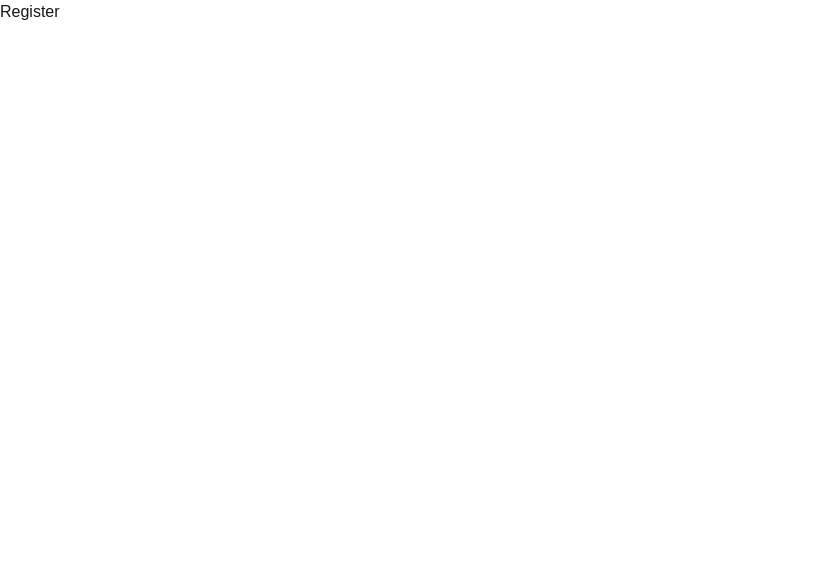
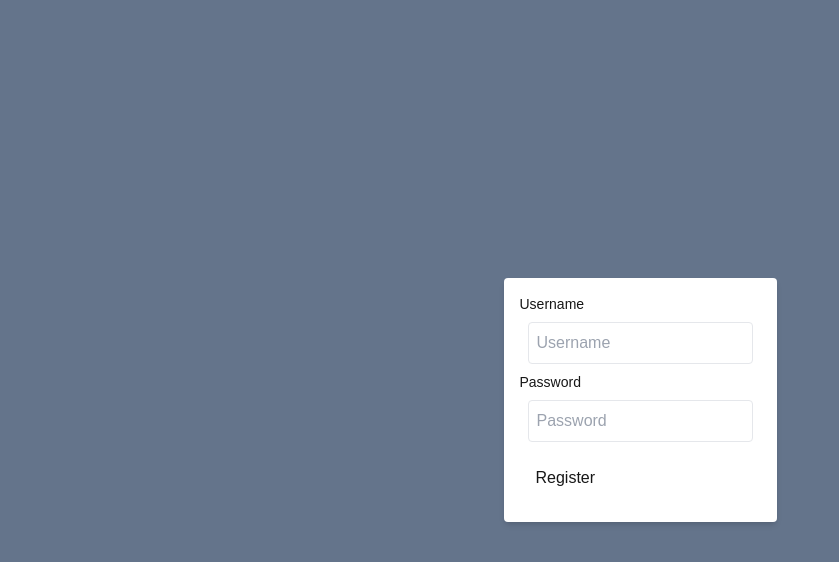
Before and after one commit to SantinoGiordano/FetchProject, a Next.js app: page / in a window 1280 px wide. Shown: the top 562 px of the page, without its empty margins (0-839 px from the left). Built offline with nearby package versions, Linux system fonts and the light colour scheme.

Commit message:
added express

```diff
--- a/app/api/register/route.ts
+++ b/app/api/register/route.ts
@@ -1,11 +1,22 @@
-export async function POST(request){
+import Account from "@/app/model/Account";
+import { NextResponse } from "next/server";
+import dbConnect from "@/utils/db"
+
+
+export async function POST(request:any){
    await dbConnect()
 
-   const{username} = await request.json();
+   const{username, password} = await request.json();
 
    try {
-    const
+    const existingAccount = await Account.findOne({username})
+    if(existingAccount){
+        return NextResponse.json({message:"Account already registered"}, {status:401})
+    }
+    const newAccount = new username({username,password});
+    await newAccount.save();
+    return NextResponse.json({message:'Registration Success'}, {status:200})
    } catch (error) {
-
+    return NextResponse.json({message:"Internal Server Error"}, {status:500})
    }
 }
--- a/app/componets/Register.tsx
+++ b/app/componets/Register.tsx
@@ -1,9 +1,80 @@
-import React from 'react'
+"use client";
+
+import React, { useState } from "react";
 
 const Register = () => {
+  const [username, setUsername] = useState("");
+  const [password, setPassword] = useState("");
+  const [errorMessage, setErrorMessage] = useState("");
+  const [loading, setLoading] = useState(false);
+  const handleSubmit = async (e) => {
+    e.preventDefault();
+    setLoading(true);
+    setErrorMessage("");
+    try {
+      const response = await fetch("/api/register", {
+        method: "POST",
+        headers: {
+          "Content-Type": "application/json",
+        },
+        body: JSON.stringify({ username, password }),
+      });
+
+      if (response.ok) {
+
+        return alert("Registration complete");
+      } else {
+
+        return alert("Registration failed");
+      }
+    } catch (error) {
+      setErrorMessage("An error occurred. Please try again later."); // Set error message
+      console.error(error);
+    } finally {
+      setLoading(false);
+    }
+  };
+
   return (
-    <div>Register</div>
-  )
-}
+    <div className="w-full min-h-screen flex justify-center items-center bg-slate-500">
+      <form onSubmit={handleSubmit} className="p-4 bg-white rounded shadow-md">
+        <div>
+          <label htmlFor="username" className="block text-sm font-medium">Username</label>
+          <input
+            id="username"
+            className="m-2 p-2 border rounded"
+            type="text"
+            placeholder="Username"
+            value={username}
+            onChange={(e) => setUsername(e.target.value)}
+            required
+          />
+        </div>
+        <div>
+          <label htmlFor="password" className="block text-sm font-medium">Password</label>
+          <input
+            id="password"
+            className="m-2 p-2 border rounded"
+            type="password"
+            placeholder="Password"
+            value={password}
+            onChange={(e) => setPassword(e.target.value)}
+            required
+          />
+        </div>
 
-export default Register
+        {errorMessage && <p className="text-red-500 text-sm mt-2">{errorMessage}</p>} {/* Display error message */}
+
+        <button
+          className="border-black m-2 p-2 bg-white"
+          type="submit"
+          disabled={loading} // Disable button while loading
+        >
+          {loading ? "Registering..." : "Register"}
+        </button>
+      </form>
+    </div>
+  );
+};
+
+export default Register;
--- a/app/model/Account.ts
+++ b/app/model/Account.ts
@@ -32,6 +32,7 @@ const accountSchema = new mongoose.Schema({
   },
 });
 
-const Account = mongoose.model<IAccount>("account", accountSchema);
+// const Account = mongoose.model<IAccount>("account", accountSchema);
+const Account = mongoose.models.account || mongoose.model('account', accountSchema);
 
 export default Account;
--- a/package.json
+++ b/package.json
@@ -9,6 +9,8 @@
     "lint": "next lint"
   },
   "dependencies": {
+    "axios": "^1.7.9",
+    "express": "^4.21.2",
     "mongodb": "^6.12.0",
     "mongoose": "^8.9.1",
     "next": "15.1.0",
--- a/app/utils/db.ts
+++ b/utils/db.ts
@@ -21,4 +21,4 @@ async function dbConnect(){
     }
 
 }
-export default dbConnect();
+export default dbConnect;
```
Also changed, not shown: 1 other file (tests, documents, lock files or other folders).
